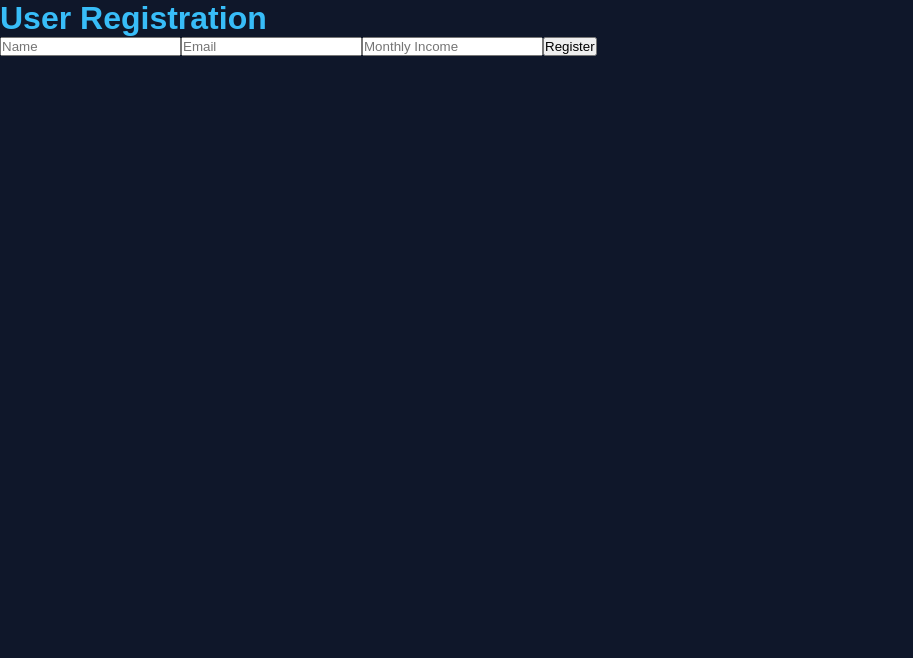
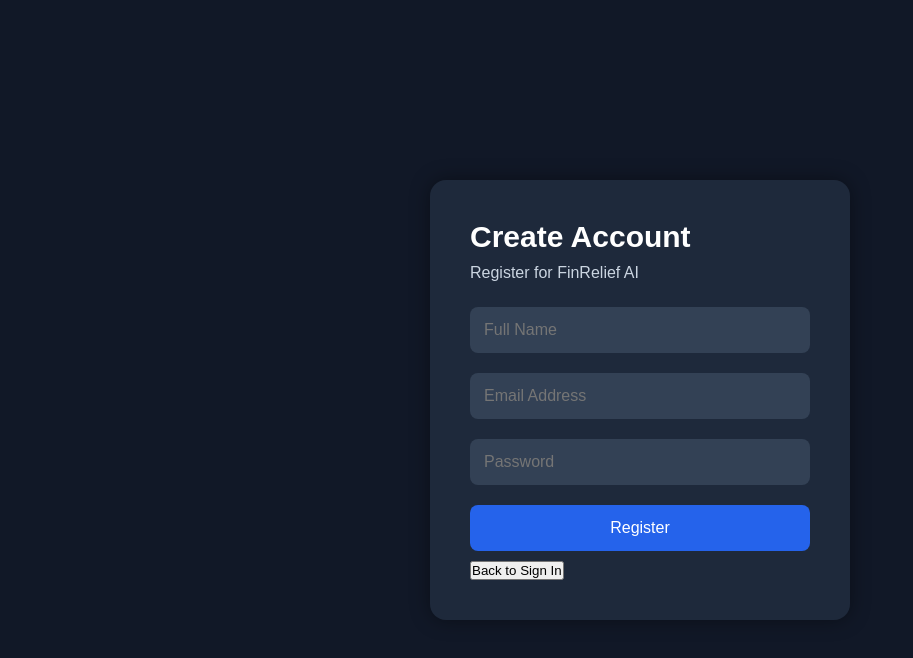
Before and after one commit to Mithun9661/AI-Debt-Relief-Platform, a React app in the folder frontend/: page /register in a window 1280 px wide. Shown: the top 658 px of the page, without its empty margins (0-913 px from the left). Built offline with nearby package versions, Linux system fonts and the light colour scheme; the HTML template or start-up script is replaced by a standard one.

Commit message:
fix: wire register form to backend register endpoint

```diff
--- a/frontend/src/pages/Register.jsx
+++ b/frontend/src/pages/Register.jsx
@@ -1,66 +1,87 @@
 import API from "../api/api";
 import { useState } from "react";
+import { useNavigate } from "react-router-dom";
+import "../App.css";
 
 function Register() {
+  const navigate = useNavigate();
   const [formData, setFormData] = useState({
     name: "",
     email: "",
-        monthly_income: ""
+    password: "",
   });
+  const [loading, setLoading] = useState(false);
+  const [message, setMessage] = useState("");
 
   const handleSubmit = async (e) => {
     e.preventDefault();
+    setLoading(true);
+    setMessage("");
 
     try {
-            const response = await API.post("/users/", formData);
-            alert("User Registered Successfully");
-            console.log(response.data);
+      const response = await API.post("/register", formData);
+      setMessage(response.data?.message || "Registration successful");
+      setTimeout(() => navigate("/"), 700);
     } catch (error) {
-            console.log(error.response.data);
-            alert(JSON.stringify(error.response.data));
+      setMessage(
+        error.response?.data?.detail ||
+        error.response?.data?.message ||
+        "Registration failed"
+      );
+    } finally {
+      setLoading(false);
     }
   };
 
   return (
-        <div>
-            <h1>User Registration</h1>
+    <div className="login-page">
+      <div className="right-panel" style={{ margin: "0 auto" }}>
+        <div className="login-card">
+          <h2>Create Account</h2>
+          <p>Register for FinRelief AI</p>
 
           <form onSubmit={handleSubmit}>
             <input
-                    placeholder="Name"
-                    onChange={(e) =>
-                        setFormData({
-                            ...formData,
-                            name: e.target.value
-                        })
-                    }
+              type="text"
+              placeholder="Full Name"
+              value={formData.name}
+              onChange={(e) => setFormData({ ...formData, name: e.target.value })}
+              required
             />
 
             <input
-                    placeholder="Email"
-                    onChange={(e) =>
-                        setFormData({
-                            ...formData,
-                            email: e.target.value
-                        })
-                    }
+              type="email"
+              placeholder="Email Address"
+              value={formData.email}
+              onChange={(e) => setFormData({ ...formData, email: e.target.value })}
+              required
             />
 
             <input
-                    placeholder="Monthly Income"
-                    type="number"
-                    onChange={(e) =>
-                        setFormData({
-                            ...formData,
-                            monthly_income: e.target.value
-                        })
-                    }
+              type="password"
+              placeholder="Password"
+              value={formData.password}
+              onChange={(e) => setFormData({ ...formData, password: e.target.value })}
+              required
+              minLength={6}
             />
 
-                <button type="submit">
-                    Register
+            <button className="login-btn" type="submit" disabled={loading}>
+              {loading ? "Registering..." : "Register"}
             </button>
           </form>
+
+          {message && <p style={{ marginTop: "12px" }}>{message}</p>}
+
+          <button
+            type="button"
+            onClick={() => navigate("/")}
+            style={{ marginTop: "10px" }}
+          >
+            Back to Sign In
+          </button>
+        </div>
+      </div>
     </div>
   );
 }
```
Lines whose indentation alone changed are shown as unchanged.
